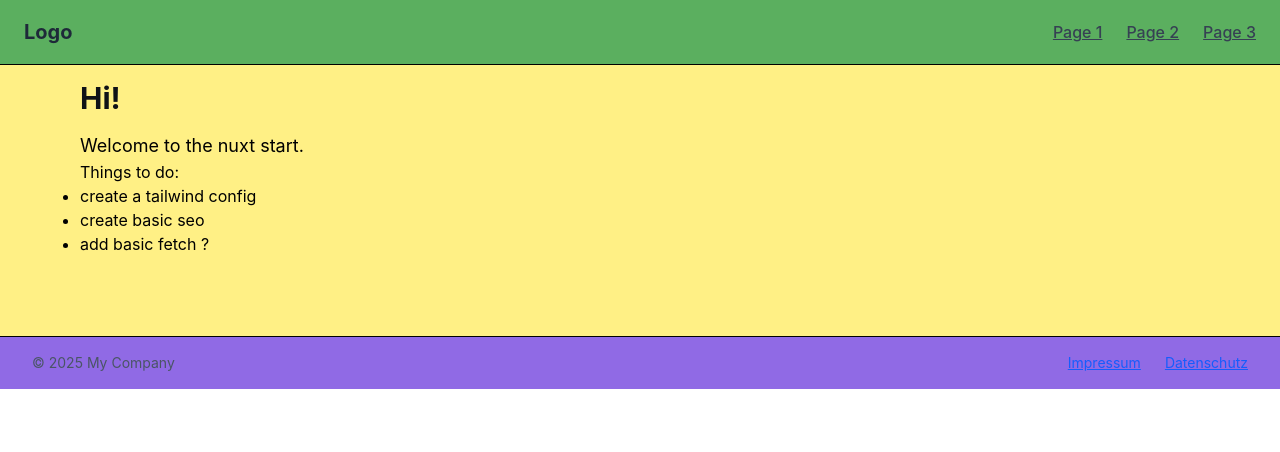
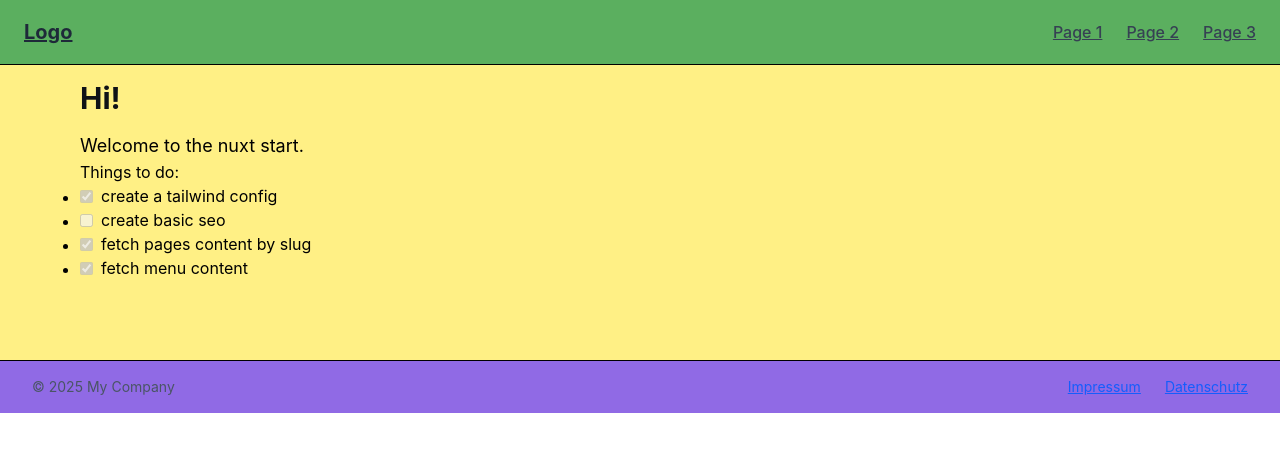
Before and after one commit to GuidaGG/nuxt-basic, a Nuxt app: page / in a window 1280 px wide. Shown: the top 452 px of the page. Built offline with nearby package versions, Linux system fonts and the light colour scheme.

Commit message:
feat: add apollo/graphql and fetch page content example

```diff
--- a/components/Header.vue
+++ b/components/Header.vue
@@ -3,7 +3,9 @@
         <div class="container mx-auto flex items-center justify-between py-4 px-6">
             <!-- Logo -->
             <div class="flex items-center h-8 min-w-16">
-                <span class="font-bold text-xl text-gray-800">Logo</span>
+                <NuxtLink to="/" class="font-bold text-xl text-gray-800" aria-label="Go to homepage">
+                    <span aria-hidden="true">Logo</span>
+                </NuxtLink>
             </div>
             <!-- Navigation -->
             <nav>
--- /dev/null
+++ b/gql.d.ts
@@ -0,0 +1,13 @@
+declare module '*.gql' {
+  import { DocumentNode } from 'graphql'
+
+  const content: DocumentNode
+  export default content
+}
+
+declare module '*.graphql' {
+  import { DocumentNode } from 'graphql'
+
+  const content: DocumentNode
+  export default content
+}
--- /dev/null
+++ b/graphql/page.ts
@@ -0,0 +1,30 @@
+// ~/graphql/pageBySlug.ts
+import { gql } from 'graphql-tag'
+
+export const GET_PAGE_BY_SLUG = gql`
+  query GetPageBySlug($slug: String!) {
+    pages(filters: { slug: { eq: $slug } }) {
+            title
+            slug
+            page {
+                __typename
+                ... on ComponentContentContentText {
+                title
+                subtitle
+                description
+                }
+                ... on ComponentContentContentMedia {
+                media {
+                        url
+                        alternativeText
+                        caption
+                        formats
+                        mime
+
+                    }
+                }
+
+            }
+    }
+  }
+`
--- a/nuxt.config.ts
+++ b/nuxt.config.ts
@@ -1,20 +1,37 @@
 // https://nuxt.com/docs/api/configuration/nuxt-config
-
-import tailwindcss from "@tailwindcss/vite";
+import tailwindcss from '@tailwindcss/vite'
 
 export default defineNuxtConfig({
   compatibilityDate: '2025-05-15',
+
+  ssr: false,
   devtools: { enabled: true },
-  ssr: false,
+
   css: ['~/assets/css/tailwind.css'],
+
+  imports: {
+    dirs: ['composables'],
+  },
+
   vite: {
-    plugins: [
-      tailwindcss(),
+    plugins: [tailwindcss()],
+  },
+
+  runtimeConfig: {
+    public: {
+      strapiBaseUrl: process.env.STRAPI_URL || 'http://localhost:1337/api',
+    },
+  },
+
+  modules: [
+    '@nuxtjs/apollo',
   ],
+
+  apollo: {
+    clients: {
+      default: {
+        httpEndpoint: process.env.STRAPI_URL || 'http://localhost:1337/graphql',
+      },
+    },
   },
-  runtimeConfig: {
-  public: {
-    strapiBaseUrl: process.env.STRAPI_URL || 'http://localhost:1337/api'
-  }
-}
 })
--- a/package.json
+++ b/package.json
@@ -11,11 +11,15 @@
   },
   "dependencies": {
     "@nuxtjs/tailwindcss": "^7.0.0-beta.0",
+    "@vue/apollo-composable": "^4.2.2",
+    "graphql": "^15.10.1",
+    "graphql-tag": "^2.12.6",
     "nuxt": "^3.17.6",
     "vue": "^3.5.17",
     "vue-router": "^4.5.1"
   },
   "devDependencies": {
+    "@nuxtjs/apollo": "^5.0.0-alpha.14",
     "@tailwindcss/typography": "^0.5.16",
     "eslint": "^9.30.1",
     "eslint-config-prettier": "^10.1.5",
--- /dev/null
+++ b/pages/[slug].vue
@@ -0,0 +1,27 @@
+<script setup lang="ts">
+    import type { PageResponse } from '~/types/page'
+    import { GET_PAGE_BY_SLUG } from '~/graphql/page'
+
+    const route = useRoute();
+    const slug = route.params.slug as string;
+
+    const { data, pending, error } = await useAsyncQuery<PageResponse>(GET_PAGE_BY_SLUG, {
+    slug,
+    })
+
+    // Extract the first page (if any)
+    const page = computed(() => data.value?.pages?.[0])
+</script>
+
+<template>
+    <Container>
+    <div class="min-h-screen w-full bg-primary">
+        <div v-if="page">
+            <pre>{{  JSON.stringify(page, null, 2) }}</pre>
+        </div>
+        <div v-else-if="error">Failed to load page</div>
+        <div v-else>Loading...</div>
+     </div>
+
+    </Container>
+</template>
--- a/pages/index.vue
+++ b/pages/index.vue
@@ -4,14 +4,29 @@
         <p class="text-lg">Welcome to the nuxt start.</p>
         <ul class="list-disc">
             Things to do:
-            <li >
-                create a tailwind config
+            <li>
+                <label class="flex items-center space-x-2">
+                    <input type="checkbox" checked disabled />
+                    <span>create a tailwind config</span>
+                </label>
             </li>
             <li>
-                create basic seo
+                <label class="flex items-center space-x-2">
+                    <input type="checkbox" disabled />
+                    <span>create basic seo</span>
+                </label>
             </li>
             <li>
-                add basic fetch ?
+                <label class="flex items-center space-x-2">
+                    <input type="checkbox" checked disabled />
+                    <span>fetch pages content by slug</span>
+                </label>
+            </li>
+            <li>
+                <label class="flex items-center space-x-2">
+                    <input type="checkbox" checked disabled />
+                    <span>fetch menu content</span>
+                </label>
             </li>
         </ul>
     </Container>
--- /dev/null
+++ b/types/content.ts
@@ -0,0 +1,28 @@
+export interface MediaFormat {
+  url: string;
+  width: number;
+  height: number;
+}
+
+export interface Media {
+  url: string;
+  alternativeText?: string;
+  caption?: string;
+  formats?: {
+    thumbnail?: MediaFormat;
+    small?: MediaFormat;
+    medium?: MediaFormat;
+    large?: MediaFormat;
+  };
+}
+
+export interface RichTextChild {
+  text: string;
+  type: string;
+  code?: boolean;
+}
+
+export interface RichTextBlock {
+  type: string;
+  children: RichTextChild[];
+}
--- /dev/null
+++ b/types/page.ts
@@ -0,0 +1,25 @@
+import type { Media, RichTextBlock } from './content';
+
+export interface ContentText {
+  __typename: 'ComponentContentContentText';
+  title: string;
+  subtitle: string;
+  description: RichTextBlock[];
+}
+
+export interface ContentMedia {
+  __typename: 'ComponentContentContentMedia';
+  media: Media;
+}
+
+export type PageContent = ContentText | ContentMedia;
+
+export interface Page {
+  title: string;
+  slug: string;
+  page: PageContent[];
+}
+
+export interface PageResponse {
+  pages: Page[];
+}
```
Also changed, not shown: 1 other file (tests, documents, lock files or other folders).
